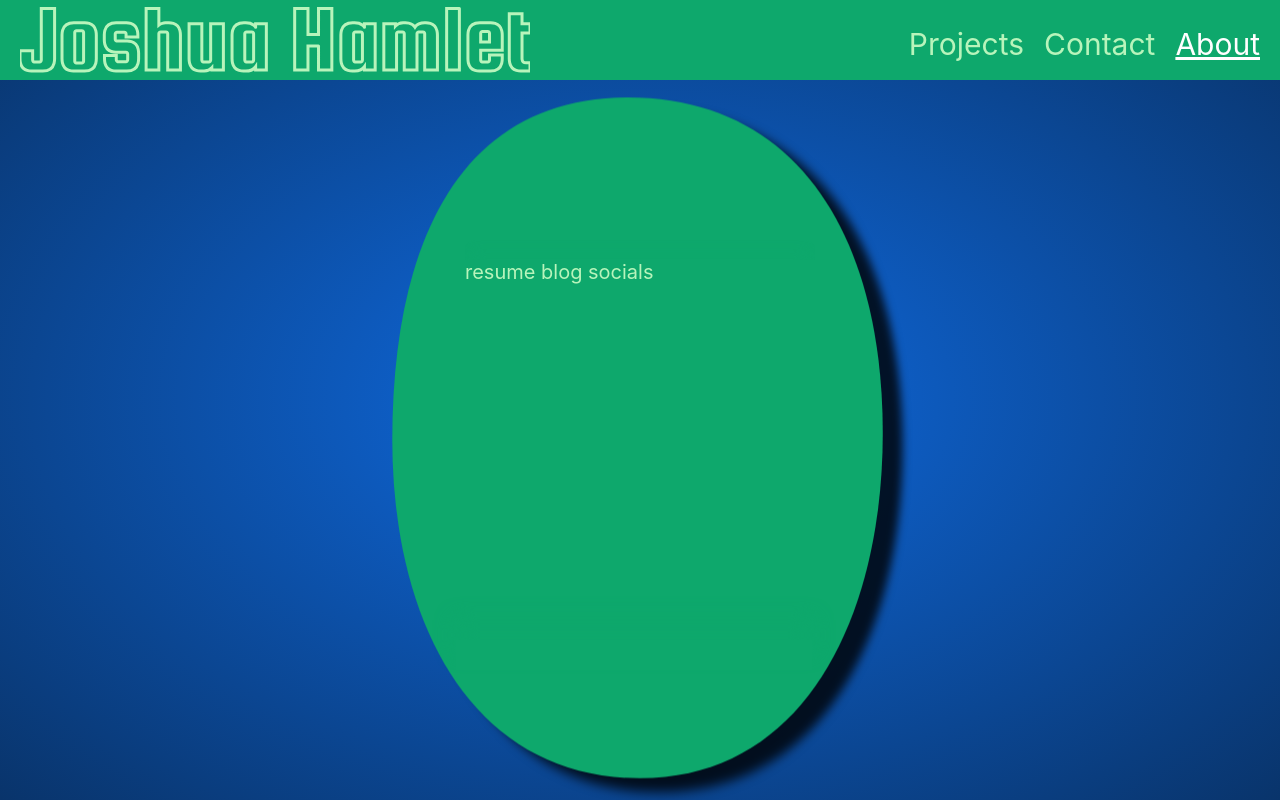
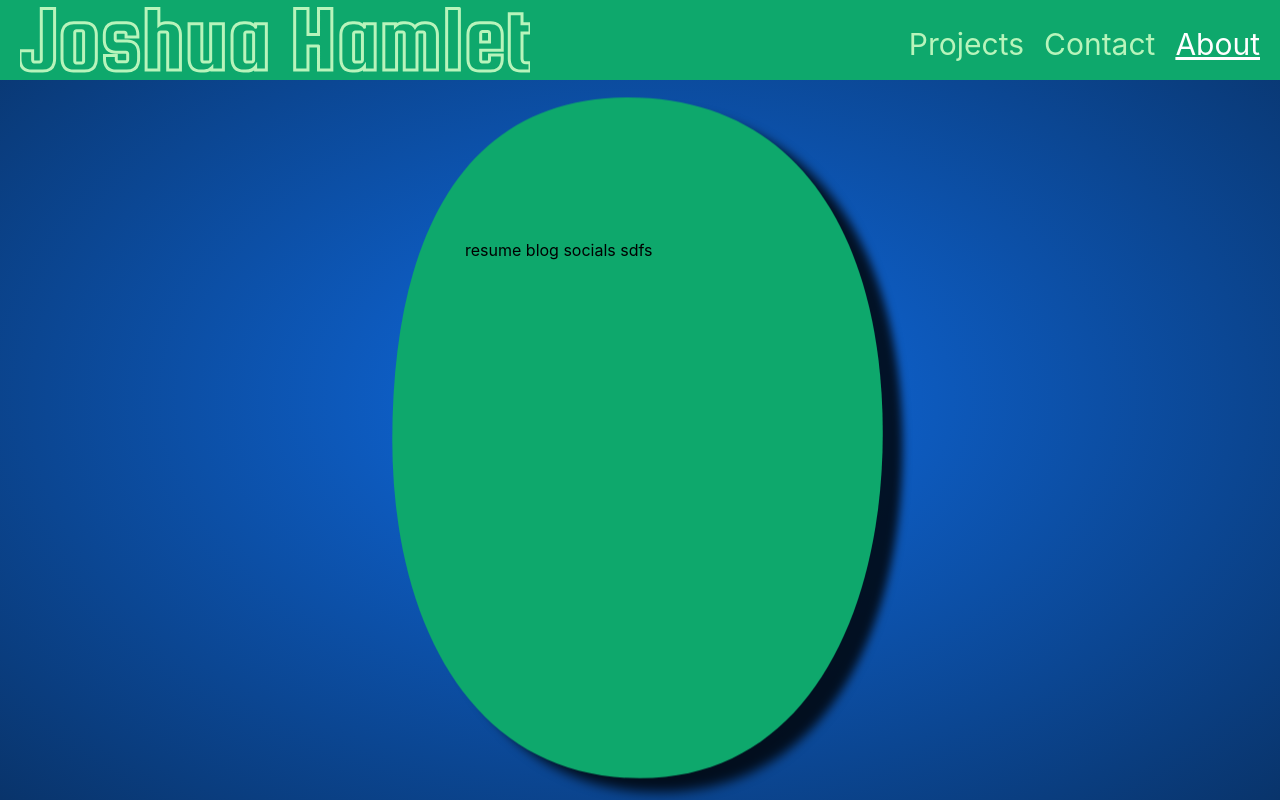
Before and after one commit to joshuahamlet/joshuahamlet.github.io, a React (Create React App) app: page /#/about in a window 1280 px wide. Built offline with nearby package versions, Linux system fonts and the light colour scheme.

Commit message:
fix: remove build folder

```diff
--- a/package.json
+++ b/package.json
@@ -1,7 +1,7 @@
 {
   "name": "joshuahamlet.github.io",
   "version": "0.1.0",
-  "homepage": "https://joshuahamlet.github.io/joshuahamlet.github.io",
+  "homepage": "https://joshuahamlet.github.io/",
   "private": true,
   "dependencies": {
     "@testing-library/jest-dom": "^4.2.4",
--- a/src/Views/AboutView.js
+++ b/src/Views/AboutView.js
@@ -19,13 +19,10 @@ const AboutView = () => {
         </div>
 
         <div className="blob-text-container">
-        <div className="blob-text-shadow-top"/>
-        <div className="blob-text">
         resume
         blog
         socials
-        </div>
-        <div className="blob-text-shadow-bottom"/>
+        sdfs
         </div>
         </motion.div>
     )
```
Also changed, not shown: 17 other files (tests, documents, lock files or other folders).
